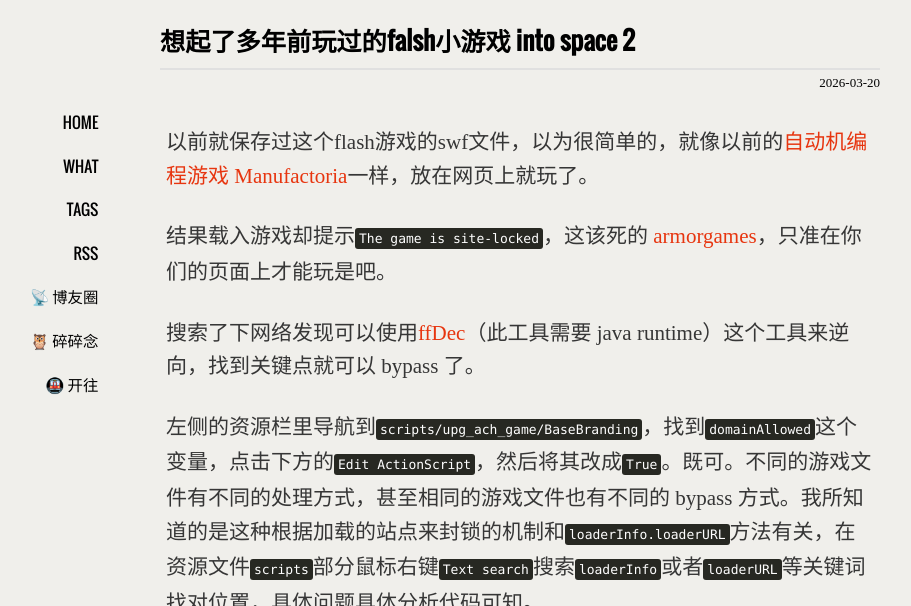
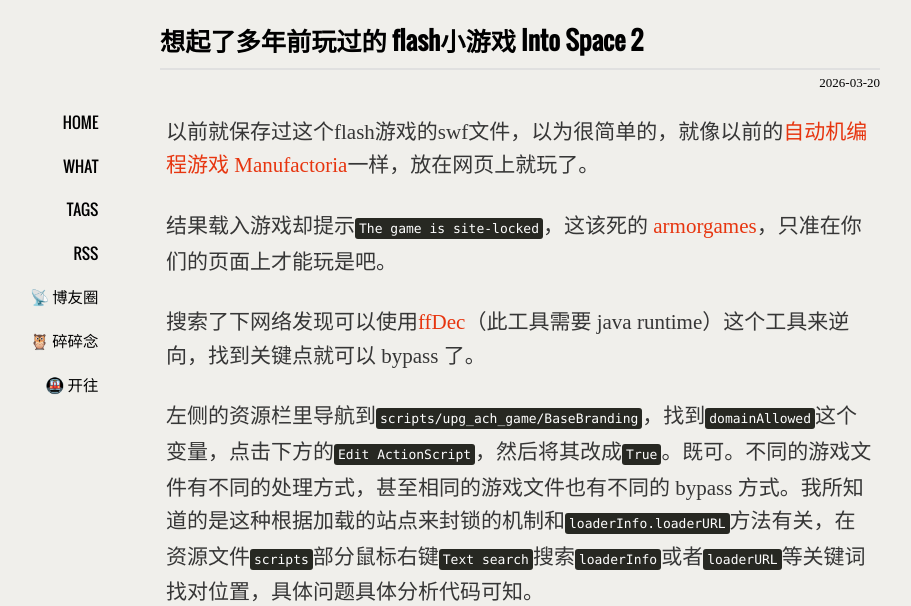
Before and after one commit to xavierskip/xavierskip.github.io, a Jekyll site: the page built from _posts/2026-03-20-swf-game-into-space-2.md, in a window 1280 px wide, cut to the strip 0-606 px from the top of the page. Shown: the whole strip, without its empty margins (120-1031 px from the left). Built offline with Jekyll 4.4.1, drawn with Linux system fonts in a browser that asks for light colours; comment, search, counter and statistics services are not loaded; a style sheet for code colours, icons or effects is not loaded.

Commit message:
edit post 2026-03-20-swf-game-into-space-2

```diff
--- a/_posts/2026-03-20-swf-game-into-space-2.md
+++ b/_posts/2026-03-20-swf-game-into-space-2.md
@@ -1,6 +1,6 @@
 ---
 layout: post
-title: 想起了多年前玩过的falsh小游戏 into space 2
+title: 想起了多年前玩过的 flash小游戏 Into Space 2
 tags:
  - game
  - swf
@@ -8,17 +8,17 @@
 ---
 
 {::nomarkdown}
-<div id="container"></div>
+<div id="intospace2"></div>
 <script>
     window.RufflePlayer = window.RufflePlayer || {};
     window.addEventListener("load", (event) => {
         const ruffle = window.RufflePlayer.newest();
         const player = ruffle.createPlayer();
-        const container = document.getElementById("container");
+        const container = document.getElementById("intospace2");
         container.appendChild(player);
         player.style.width = "720px";
         player.style.height = "540px";
-        player.ruffle().load("/media/Manufactoria.swf");
+        player.ruffle().load("/media/into-space2.swf");
     });
 </script>
 <script src="https://unpkg.com/@ruffle-rs/ruffle"></script>
```
